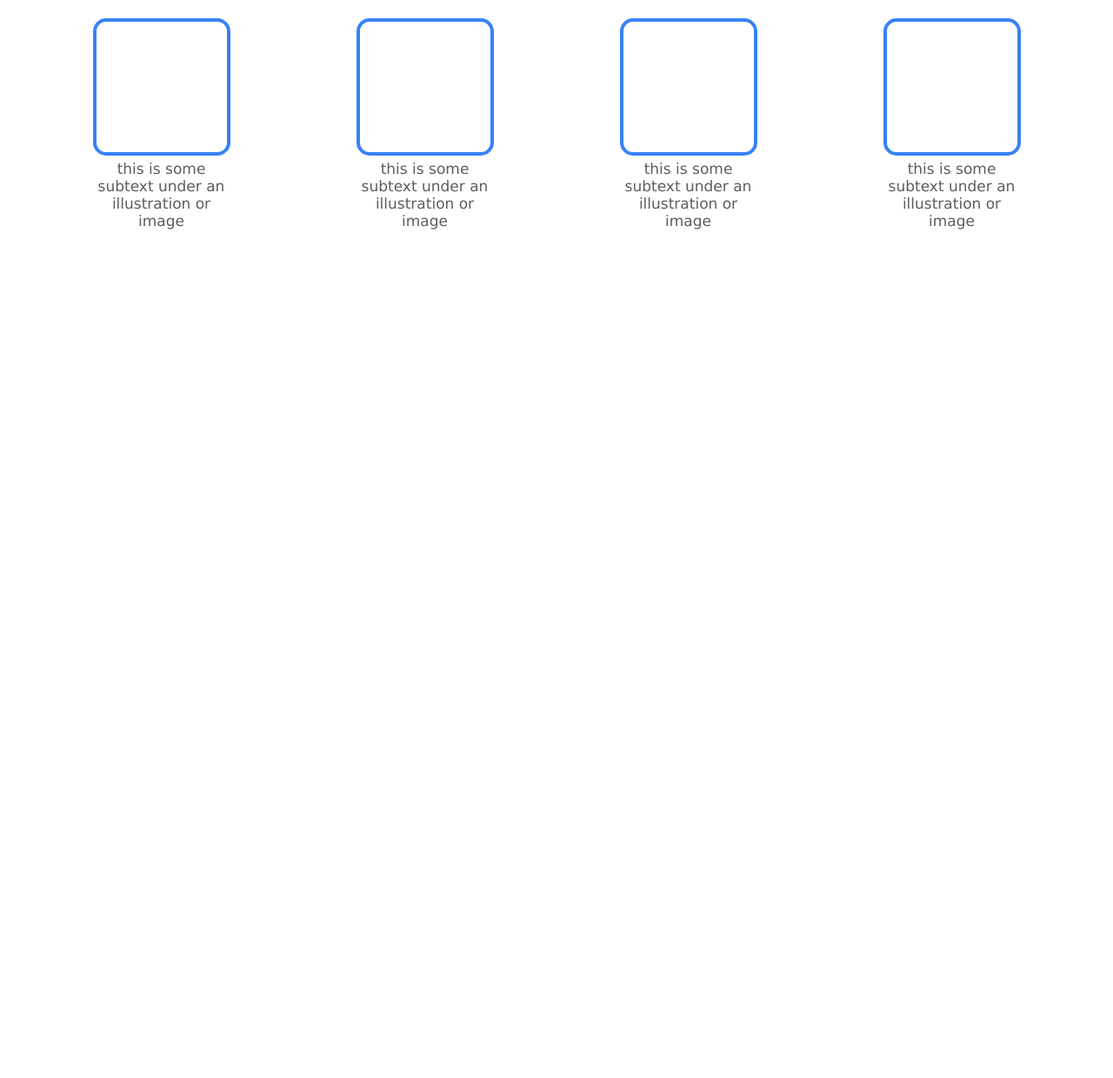
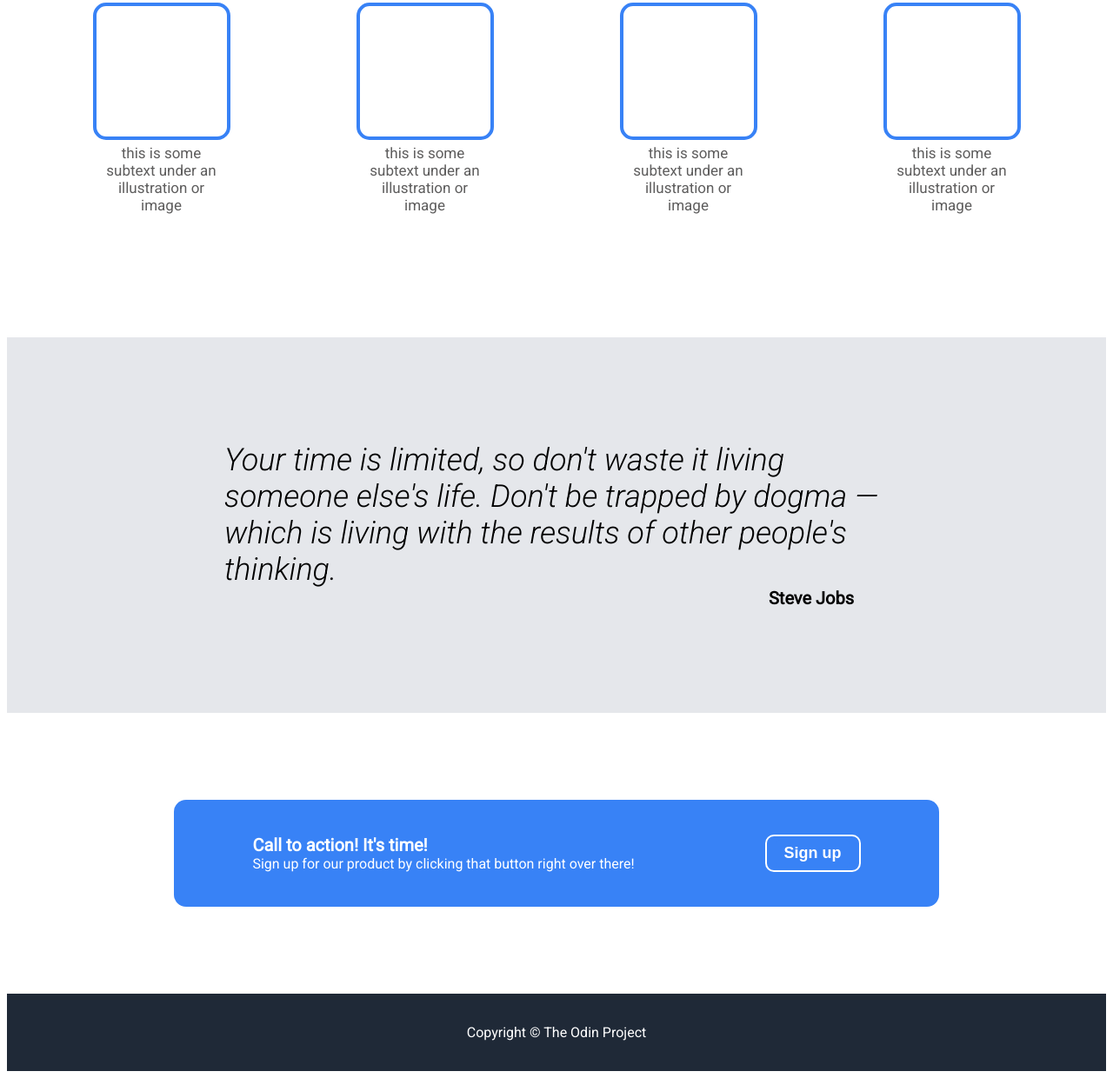
Before and after one commit to mbarons/landing-page, a plain HTML site: page index.html in a window 1280 px wide. Shown: the part 666-1906 px from the top of the page at 87% size. Before the commit the page ends 1080 px from the top, so only its background shows below. Drawn offline with Linux system fonts and the light colour scheme.

Commit message:
Do the rest of the page, bottom part

```diff
--- a/css/style.css
+++ b/css/style.css
@@ -1,13 +1,16 @@
 body {
   display: flex;
   flex-direction: column;
-  font-family:'Lucida Sans', 'Lucida Sans Regular', 'Lucida Grande', 'Lucida Sans Unicode', Geneva, Verdana, sans-serif
+  font-family: 'Roboto', sans-serif;
+}
+
+.header, .footer, .first-section {
+  display: flex;
+  color: white;
+  background-color: #1f2937;
 }
 
 .header {
-  display: flex;
-  color: white;
-  background-color: #1f2937;
   justify-content: space-between;
   padding: 20px 200px;
 }
@@ -37,9 +40,6 @@ a {
 }
 
 .first-section{
-  display: flex;
-  background-color: #1f2937;
-  color: white;
   padding: 120px;
   justify-content: center;
   gap: 50px;
@@ -121,3 +121,68 @@ button {
   color: rgb(94, 93, 93);
   font-size: 17px;
 }
+
+.quote-section {
+  display: flex;
+  flex-direction: column;
+  background-color: #e5e7eb;
+  padding: 120px 250px;
+}
+
+.quote {
+  display: flex;
+  justify-content: center;
+  align-items: center;
+  font-size: 36px;
+  font-weight: lighter;
+  font-style: italic;
+}
+
+.source {
+  display: flex;
+  justify-content: flex-end;
+  padding-right: 40px;
+  font-weight: bold;
+  font-size: 20px;
+}
+
+.signup-section {
+  display: flex;
+  justify-content: center;
+  align-items: center;
+  padding: 100px 0;
+}
+
+.signup-window {
+  display: flex;
+  background-color: #3882f6;
+  border-radius: 14px;
+  padding: 40px 90px;
+  color: white;
+  gap: 150px;
+}
+
+.signup-content {
+  display: flex;
+  flex-direction: column;
+}
+
+.signup-title {
+  font-size: 20px;
+  font-weight: bold;
+}
+
+.signup-button {
+  display: flex;
+  align-items: center;
+  border: 2px white solid;
+  border-radius: 10px;
+  padding: 0px 10px;
+}
+
+.footer {
+  justify-content: center;
+  align-items: center;
+  padding: 35px;
+
+}
--- a/index.html
+++ b/index.html
@@ -4,6 +4,9 @@
     <meta charset="utf-8">
     <title>Landing Page Project!</title>
     <link rel="stylesheet" href="./css/style.css">
+    <link rel="preconnect" href="https://fonts.googleapis.com">
+    <link rel="preconnect" href="https://fonts.gstatic.com" crossorigin>
+    <link href="https://fonts.googleapis.com/css2?family=Roboto:ital,wght@0,400;1,300&display=swap" rel="stylesheet">
   </head>
 
   <body>
@@ -46,6 +49,20 @@
         </div>
       </div>
     </div>
+    <div class="quote-section">
+      <div class="quote">Your time is limited, so don't waste it living someone else's life. Don't be trapped by dogma — which is living with the results of other people's thinking.  </div>
+      <div class="source">Steve Jobs</div>
+    </div>
+    <div class="signup-section">
+      <div class="signup-window">
+        <div class="signup-content">
+          <div class="signup-title">Call to action! It's time!</div>
+          <div class="signup-text">Sign up for our product by clicking that button right over there!</div>
+        </div>
+        <div class="signup-button"><button><a href="#">Sign up</a></button></div>
+      </div>
+    </div>
+    <div class="footer">Copyright © The Odin Project</div>
   </body>
 
 
```
